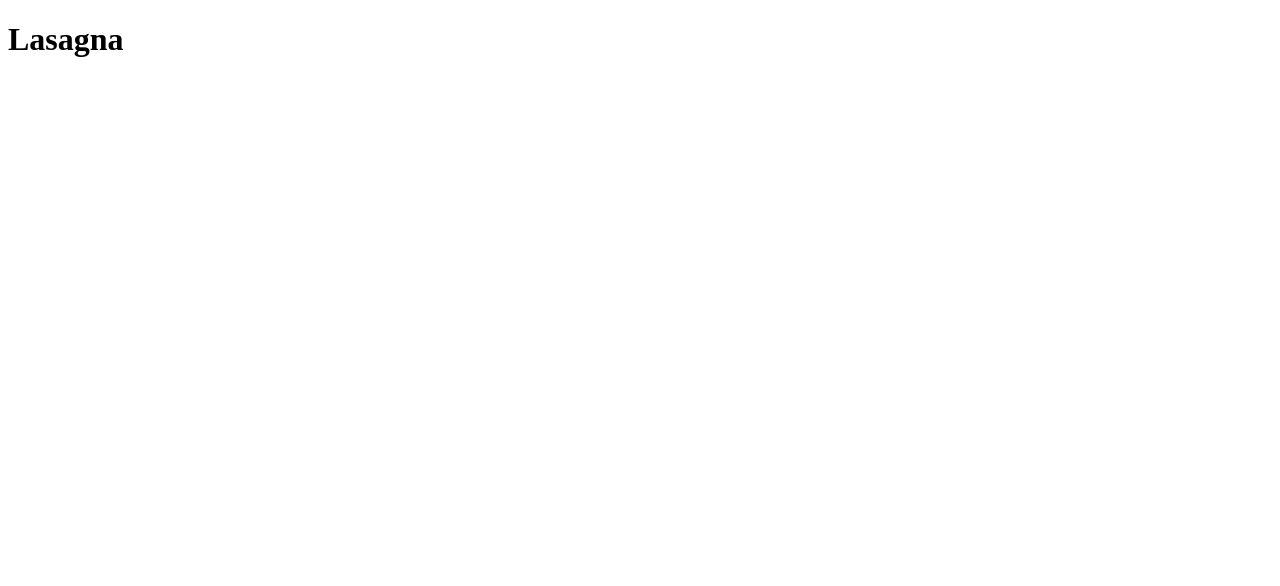
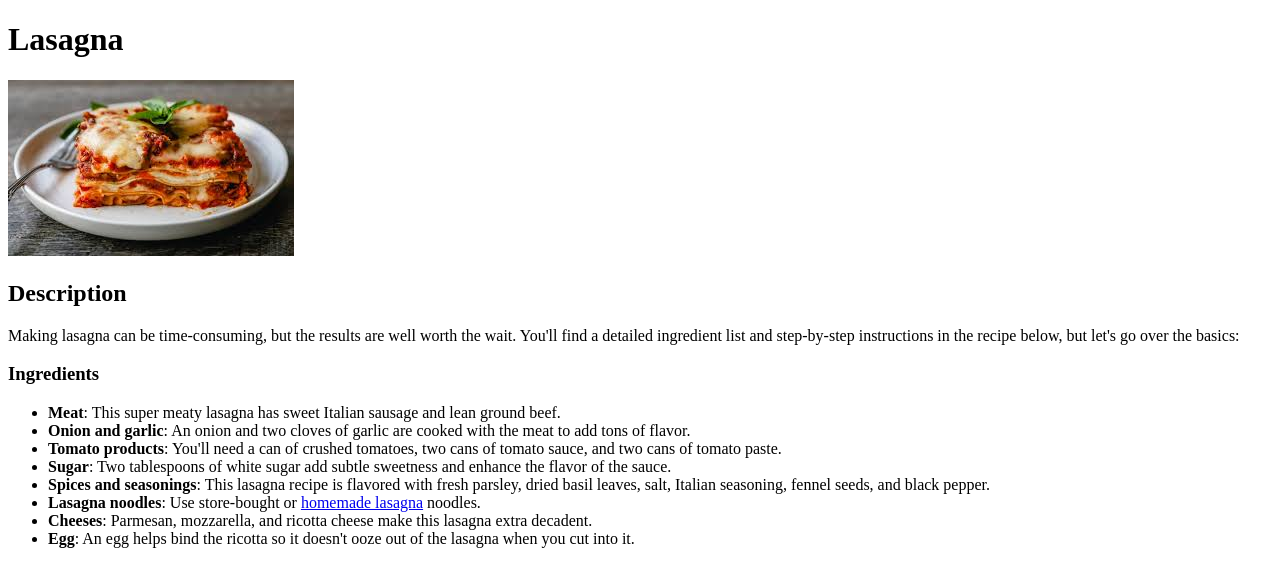
Before and after one commit to paquoa/odin-recipes, a plain HTML site: page recipes/lasagna.html in a window 1280 px wide. Drawn offline with Linux system fonts and the light colour scheme.

Commit message:
Updated lasagna page and added descriptions/ingredients

```diff
--- a/recipes/lasagna.html
+++ b/recipes/lasagna.html
@@ -7,5 +7,23 @@
 </head>
 <body>
     <h1>Lasagna</h1>
+    <img src="../pictures/lasagna.jpeg" alt="Lasagna Photo">
+    <h2>Description</h2>
+    <p>
+        Making lasagna can be time-consuming, but the results are well worth the wait.
+        You'll find a detailed ingredient list and step-by-step instructions in the recipe
+        below, but let's go over the basics:
+    </p>
+    <h3>Ingredients</h3>
+    <ul>
+        <li><strong>Meat</strong>: This super meaty lasagna has sweet Italian sausage and lean ground beef.</li>
+        <li><strong>Onion and garlic</strong>: An onion and two cloves of garlic are cooked with the meat to add tons of flavor.</li>
+        <li><strong>Tomato products</strong>: You'll need a can of crushed tomatoes, two cans of tomato sauce, and two cans of tomato paste.</li>
+        <li><strong>Sugar</strong>: Two tablespoons of white sugar add subtle sweetness and enhance the flavor of the sauce.</li>
+        <li><strong>Spices and seasonings</strong>: This lasagna recipe is flavored with fresh parsley, dried basil leaves, salt, Italian seasoning, fennel seeds, and black pepper.</li>
+        <li><strong>Lasagna noodles</strong>: Use store-bought or <a href="https://www.allrecipes.com/recipe/266023/homemade-lasagna-sheets/">homemade lasagna</a> noodles.</li>
+        <li><strong>Cheeses</strong>: Parmesan, mozzarella, and ricotta cheese make this lasagna extra decadent.</li>
+        <li><strong>Egg</strong>: An egg helps bind the ricotta so it doesn't ooze out of the lasagna when you cut into it.</li>
+    </ul>
 </body>
 </html>
```
